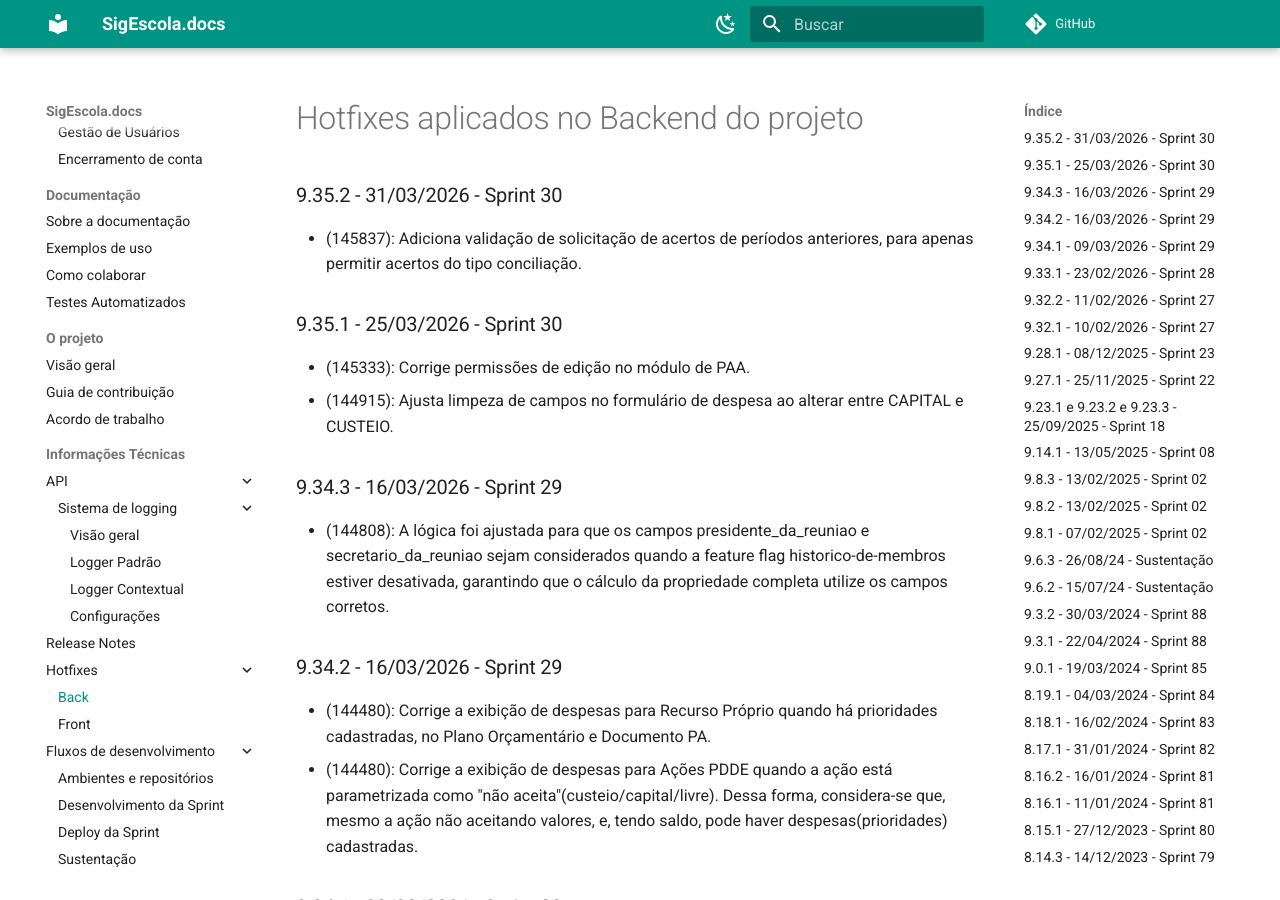
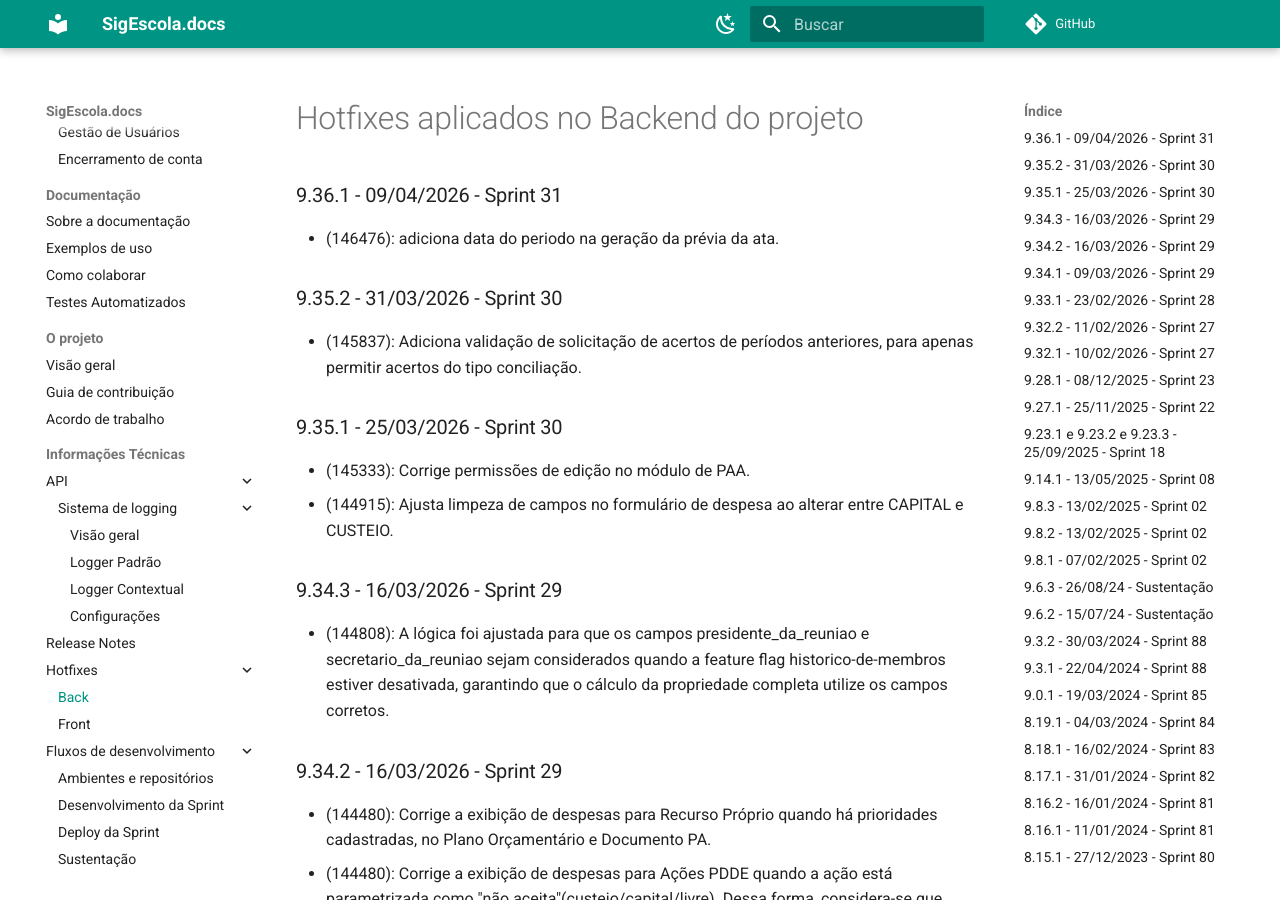
Before and after one commit to prefeiturasp/SME-PTRF-Docs, an MkDocs documentation site: the page built from docs/projeto/hotfixes_back.md, in a window 1280 px wide and 900 px high. Built offline with MkDocs 1.6.1 and Material for MkDocs 9.7.7, drawn with Linux system fonts in a browser that asks for light colours; comment, search, counter and statistics services are not loaded.

Commit message:
Add hotfix details for version 9.36.1

```diff
--- a/docs/projeto/hotfixes_back.md
+++ b/docs/projeto/hotfixes_back.md
@@ -1,4 +1,7 @@
 # Hotfixes aplicados no Backend do projeto
+
+### 9.36.1 - 09/04/2026 - Sprint 31
+* (146476): adiciona data do periodo na geração da prévia da ata.
 
 ### 9.35.2 - 31/03/2026 - Sprint 30
 * (145837): Adiciona validação de solicitação de acertos de períodos anteriores, para apenas permitir acertos do tipo conciliação.
```
